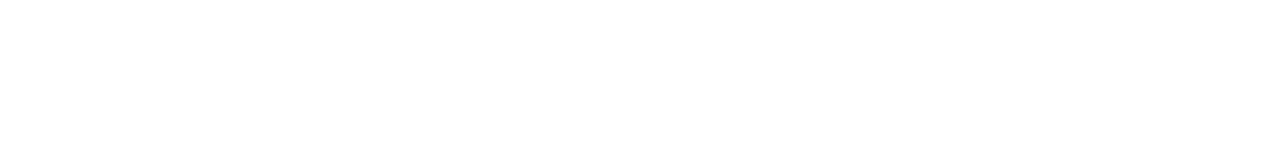
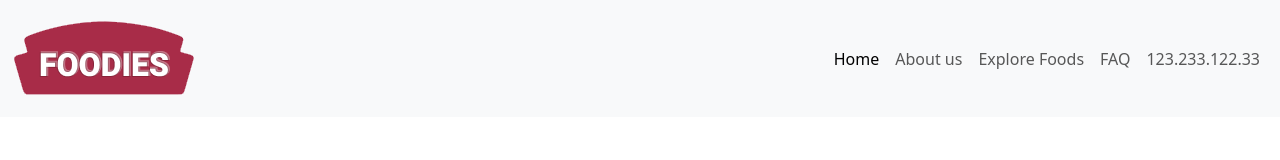
Before and after one commit to tahleel14/Bootstrap-projects, a plain HTML site: page project1/index.html in a window 1280 px wide. Drawn offline with nearby package versions, Linux system fonts and the light colour scheme.

Commit message:
added navbar

```diff
--- a/project1/css/style.css
+++ b/project1/css/style.css
@@ -0,0 +1,3 @@
+a:hover{
+    color:var(--primary-color)
+}
--- a/project1/index.html
+++ b/project1/index.html
@@ -6,8 +6,64 @@
     <title>Foodies</title>
     <link href="https://cdn.jsdelivr.net/npm/bootstrap@5.3.8/dist/css/bootstrap.min.css" rel="stylesheet" integrity="sha384-sRIl4kxILFvY47J16cr9ZwB07vP4J8+LH7qKQnuqkuIAvNWLzeN8tE5YBujZqJLB" crossorigin="anonymous">
     <link rel="stylesheet" href="https://cdnjs.cloudflare.com/ajax/libs/font-awesome/7.0.1/css/all.min.css">
+    <link rel="stylesheet" href="css/style.css">
+    <link rel="stylesheet" href="css/responsive-style.css">
 </head>
 <body>
+    <!---- Heeader Design -->
+
+
+   <nav class="navbar navbar-expand-lg bg-body-tertiary navigation wrap ">
+  <div class="container-fluid">
+    <a class="navbar-brand" href="#"> <img src="images/logo.png" alt=""></a>
+    <button class="navbar-toggler" type="button" data-bs-toggle="collapse" data-bs-target="#navbarNav" aria-controls="navbarNav" aria-expanded="false" aria-label="Toggle navigation">
+      <span class="navbar-toggler-icon"></span>
+    </button>
+    <div class="collapse navbar-collapse" id="navbarNav">
+      <ul class="navbar-nav ms-auto mb-lg-0">
+        <li class="nav-item">
+          <a class="nav-link active" aria-current="page" href="#home">Home</a>
+        </li>
+        <li class="nav-item">
+          <a class="nav-link" href="#aboutus">About us</a>
+        </li>
+        <li class="nav-item">
+          <a class="nav-link" href="#explorefoods">Explore Foods</a>
+        </li>
+         <li class="nav-item">
+          <a class="nav-link" href="#faq">FAQ</a>
+        </li>
+         <li class="nav-item">
+          <a class="nav-link" href="#testiomonial">123.233.122.33</a>
+        </li>
+      </ul>
+    </div>
+  </div>
+</nav>
+    <!---- Section 1 top Bannner -->
+
+
+
+    <!--- Section- 2 counter -->
+
+
+
+
+
+    <!---- Section 3 About -->
+
+
+
+
+    <!--- Section 3 Story -->
+
 
 </body>
+<!----  JS Libraries -->
+
+    <script src="https://cdn.jsdelivr.net/npm/bootstrap@5.3.8/dist/js/bootstrap.bundle.min.js" integrity="sha384-FKyoEForCGlyvwx9Hj09JcYn3nv7wiPVlz7YYwJrWVcXK/BmnVDxM+D2scQbITxI" crossorigin="anonymous"></script>
+
+<!----    own js -->
+<script src="js/main.js"></script>
+
 </html>
```
